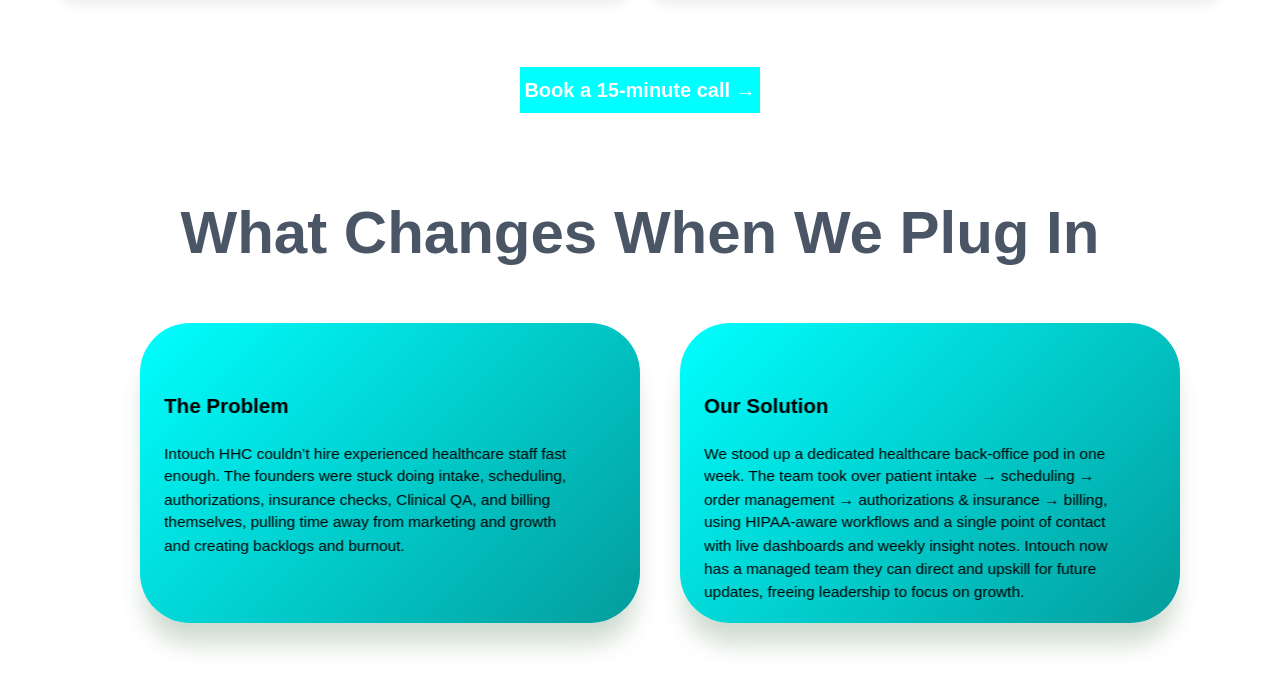
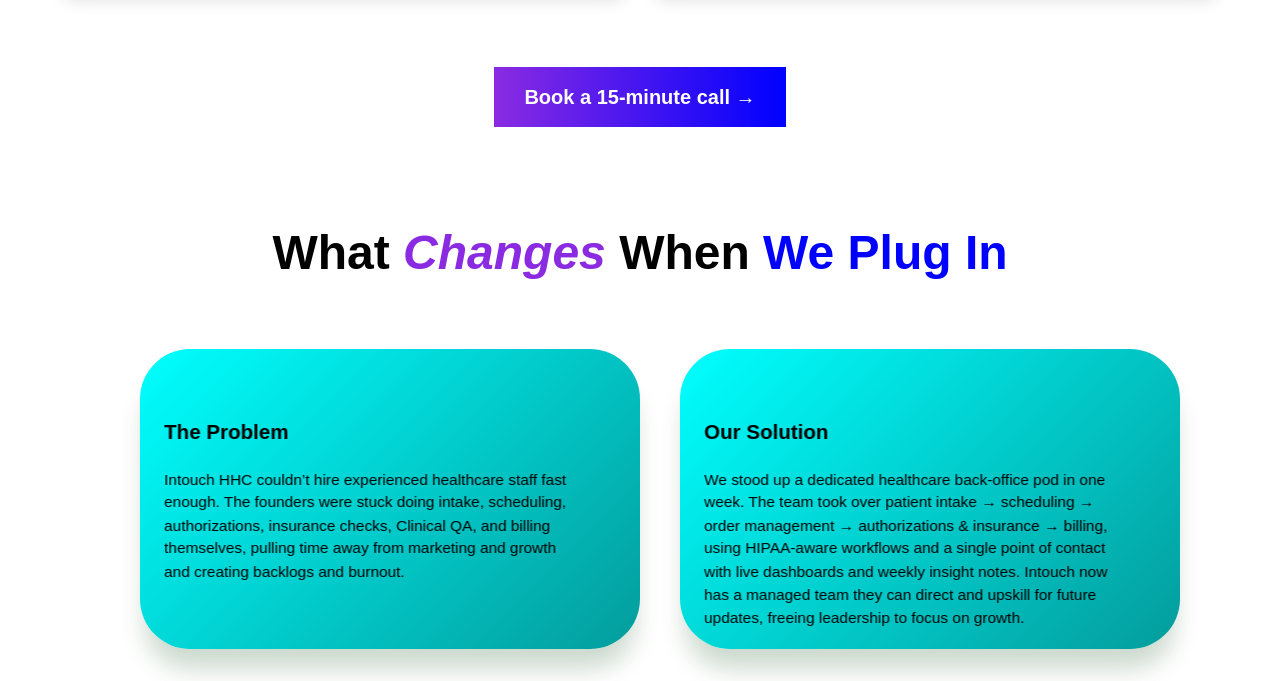
Before and after one commit to TalhaAhad/Romeo_Staffing, a plain HTML site: page index.html in a window 1280 px wide. Shown: the part 2753-3434 px from the top of the page. Drawn offline with Linux system fonts and the light colour scheme.

Commit message:
btn Color & Text color

```diff
--- a/assets/css/index.css
+++ b/assets/css/index.css
@@ -115,10 +115,9 @@ nav.nav-scrolled {
 
 /* From Uiverse.io by CristianMontoya98 */
 .btn {
-  width: 12em;
-  height: 2.3em;
+  padding: 0.75em 1.5em;
   margin: 0.5em;
-  background: cyan;
+  background: linear-gradient(to right, blueviolet, blue);
   color: white;
   border: none;
   font-size: 20px;
@@ -824,6 +823,27 @@ button:hover:after {
   transform: scale(1.1);
 }
 
+.card-heading {
+  font-size: 3rem;
+  font-weight: 900;
+  text-align: center;
+  color: black;
+}
+
+.card-heading em{
+  font-size: 3rem;
+  font-weight: 900;
+  text-align: center;
+  color: blueviolet;
+}
+
+.card-heading span{
+  font-size: 3rem;
+  font-weight: 900;
+  text-align: center;
+  color: blue;
+}
+
 /* 🔹 Button */
 .cta-btn {
   background: linear-gradient(to right, #06b6d4, #0ea5e9);
--- a/index.html
+++ b/index.html
@@ -341,13 +341,10 @@
     <section class="text-gray-600 body-font">
       <div class="container px-5 py-24 mx-auto">
         <h1 class="text-center text-5xl sm:text-6xl font-bold mb-16">
-          <span
-            class="card-heading mb-20"
-          >
-            What Changes When We Plug In
-          </span>
+          <h1 class="card-heading mb-20">
+            What <em>Changes</em> When <span>We Plug In</span>
+          </h1>
         </h1>
-
         <div class="flex flex-wrap justify-center gap-10 cards-wrap">
           <div class="parent">
             <div class="card">
```
